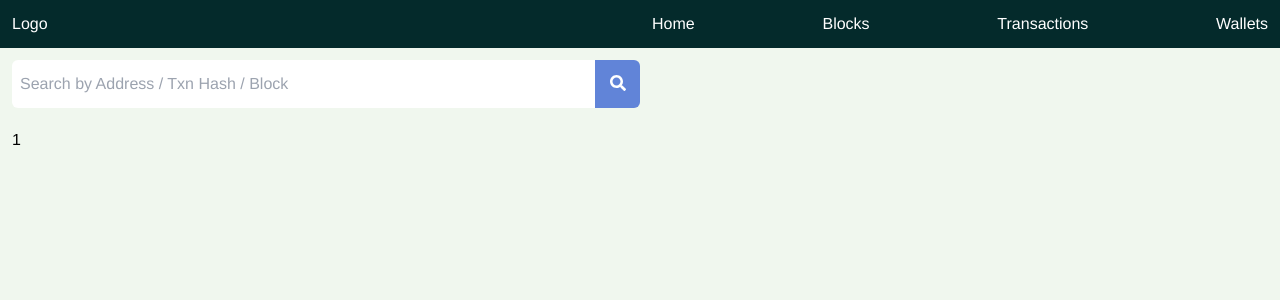
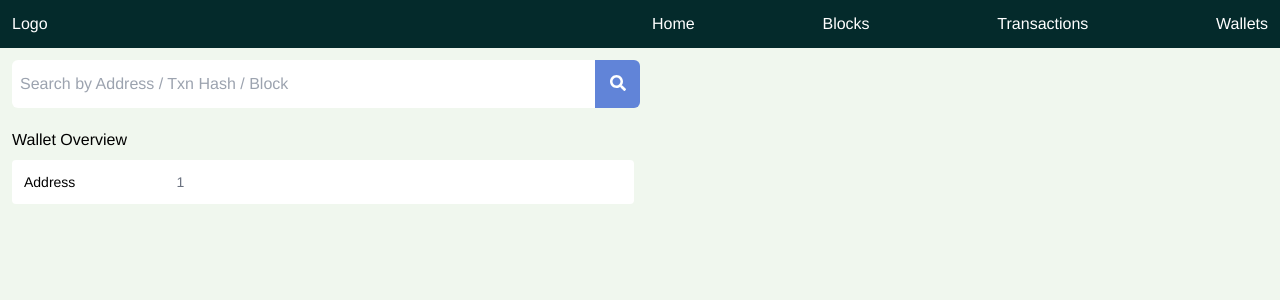
Before and after one commit to nickypangers/xi-explorer-client, a Vue app: page /address/1 in a window 1280 px wide. Shown: the top 300 px of the page. Built offline with nearby package versions, Linux system fonts and the light colour scheme; no server answers.

Commit message:
added address overview

```diff
--- a/src/views/Address.vue
+++ b/src/views/Address.vue
@@ -1,10 +1,19 @@
 <template>
-  <div>{{ route.params.address }}</div>
+  <div class="grid grid-cols-1 md:grid-cols-2 gap-3">
+    <div>
+      <p class="mb-2">Wallet Overview</p>
+      <overview-tile title="Address" :content="route.params.address" />
+    </div>
+  </div>
 </template>
 <script>
 import { useRoute } from "vue-router";
+import OverviewTile from "@/components/OverviewTile.vue";
 export default {
   name: "Address",
+  components: {
+    OverviewTile,
+  },
   setup() {
     const route = useRoute();
     return {
--- a/src/views/Home.vue
+++ b/src/views/Home.vue
@@ -1,6 +1,5 @@
 <template>
   <div>
-
     <!-- Start Info Box Row -->
     <div class="pt-5">
       <div class="grid grid-cols-1 md:grid-cols-2 lg:grid-cols-4 gap-6">
@@ -70,7 +69,7 @@
                     <p>
                       Miner:
                       <span>
-                        <a class="link" href="">{{
+                        <a class="link" @click="goToAddress(block.miner)">{{
                           shortenAddress(block.miner)
                         }}</a>
                       </span>
@@ -123,7 +122,7 @@
                     <p>
                       From:
                       <span>
-                        <a class="link" href="">
+                        <a class="link" @click="goToAddress(transaction.from)">
                           {{ shortenAddress(transaction.from) }}
                         </a>
                       </span>
@@ -131,7 +130,7 @@
                     <p>
                       To:
                       <span>
-                        <a class="link" @click="log(transaction)">{{
+                        <a class="link" @click="goToAddress(transaction.to)">{{
                           shortenAddress(transaction.to)
                         }}</a>
                       </span>
@@ -195,8 +194,7 @@ export default {
       console.log(message);
     };
 
-    onMounted(() => {
-    });
+    onMounted(() => {});
 
     return {
       viewAll,
```
